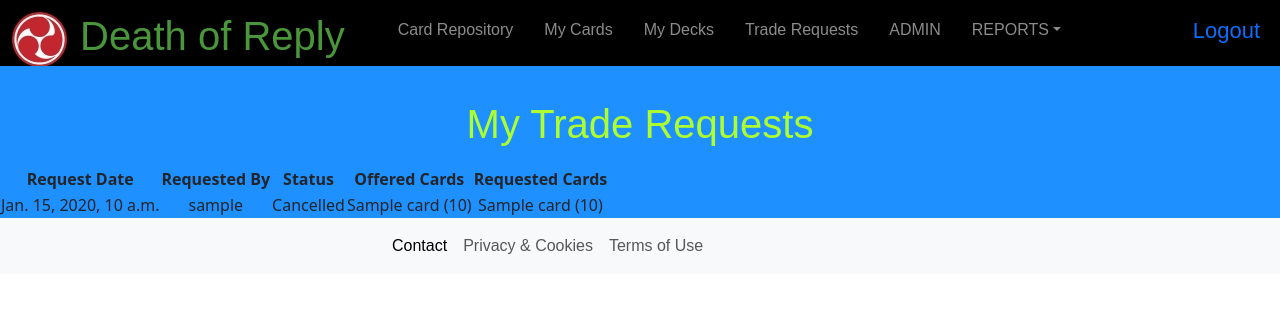
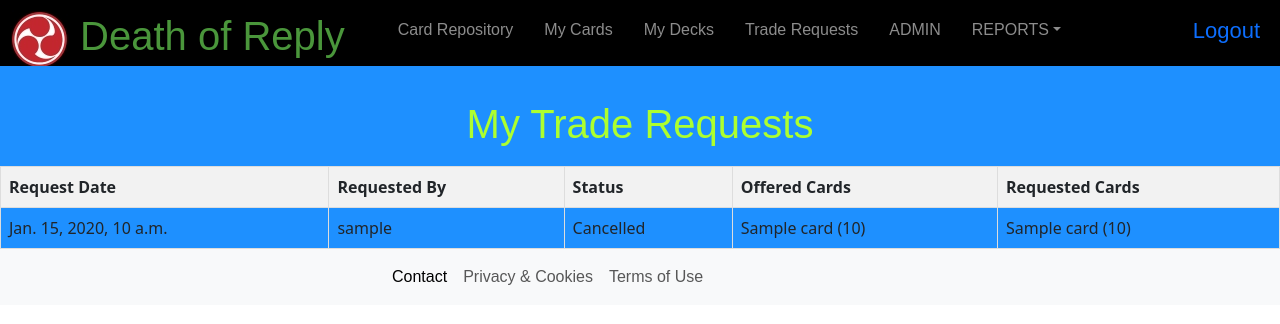
Before and after one commit to jilltorkelson/UNOSystemSpielcraft, a Django app: page /my_trade_requests/ in a window 1280 px wide. Shown: the top 324 px of the page. Run offline with Django 5.2, Linux system fonts and the light colour scheme; a user stored in the database is signed in; tables that the repository leaves empty hold one stand-in row (values such as "Sample post").

Commit message:
css table format

```diff
--- a/cards/templates/cards/my_trade_requests.html
+++ b/cards/templates/cards/my_trade_requests.html
@@ -1,6 +1,22 @@
 {% extends 'base.html' %}
 
 {% block content %}
+  <style>
+    /* CSS to make the table full width */
+    table {
+      width: 100%;
+      border-collapse: collapse;
+    }
+    th, td {
+      border: 1px solid #ddd;
+      padding: 8px;
+      text-align: left;
+    }
+    th {
+      background-color: #f2f2f2;
+    }
+  </style>
+
   <h1>My Trade Requests</h1>
   {% if trade_requests %}
     <table>
```
